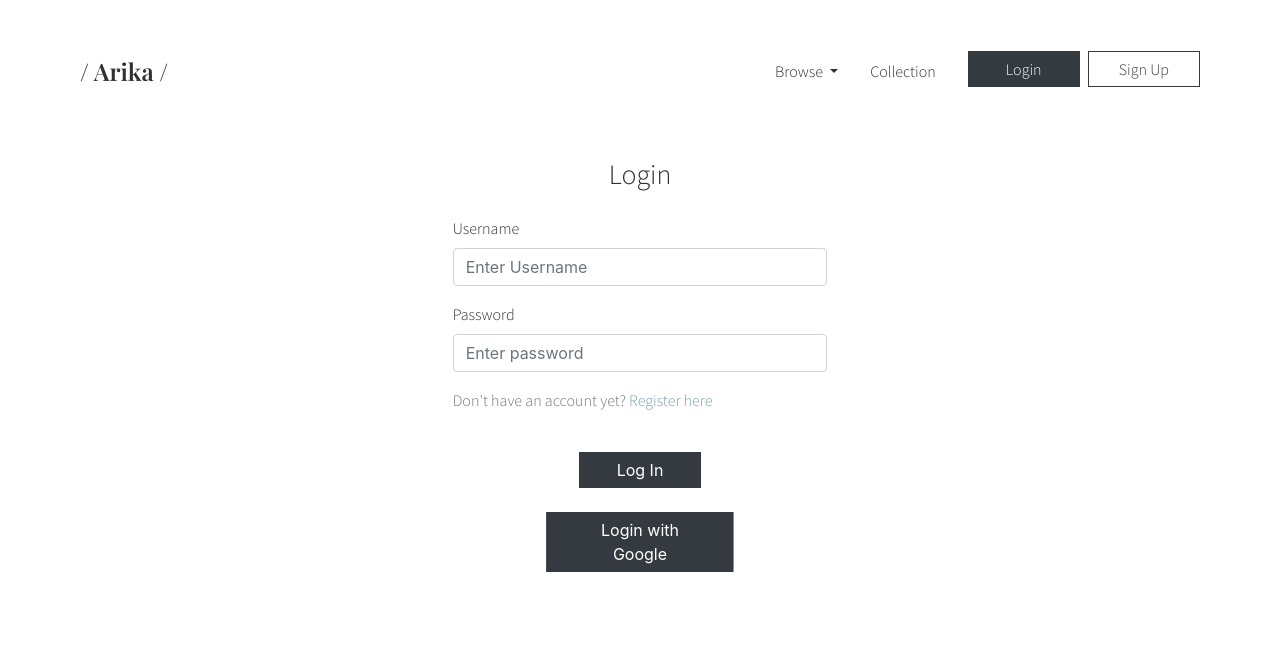
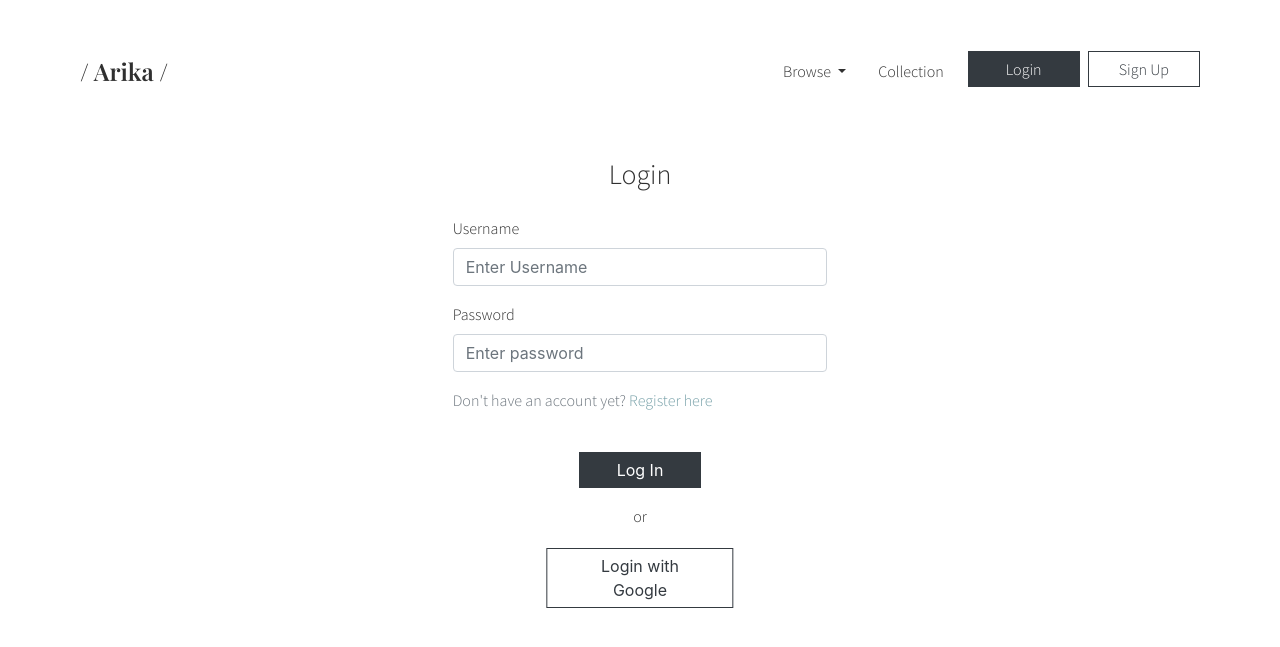
Before and after one commit to aaron-cys/cc-a3, a Flask app: page /login in a window 1280 px wide. Shown: the top 647 px of the page. Run offline with Flask 2, Linux system fonts and the light colour scheme; some libraries are stand-ins or nearby versions.

Commit message:
Update CSS

```diff
--- a/main.py
+++ b/main.py
@@ -267,16 +267,21 @@ def product(product_name):
     product_list = get_products_by_name(product_name)
 
     if request.method == 'POST':
-        # Store product in bag session
-        if 'bag' not in session:
-            session['bag'] = []
-        bag = session['bag']
-        bag.append(request.form['product_name'])
-        bag.append(request.form.get('size'))
-        session['bag'] = bag
+        if u_session:
+            # Store product in bag session
+            if 'bag' not in session:
+                session['bag'] = []
+            bag = session['bag']
+            bag.append(request.form['product_name'])
+            bag.append(request.form.get('size'))
+            session['bag'] = bag
 
-        message = "Successfully added to bag!"
-        return render_template('product.html', u_session=u_session, message=message, product_name=product_name, product_list=product_list, bag=bag)
+            message = "Successfully added to bag!"
+            return render_template('product.html', u_session=u_session, message=message, product_name=product_name, product_list=product_list, bag=bag)
+        else:
+            message = "Please log in to add to bag"
+            return render_template('product.html', u_session=u_session, message=message, product_name=product_name, product_list=product_list)
+
     else:
         return render_template('product.html', u_session=u_session, message=message, product_name=product_name, product_list=product_list)
 
--- a/templates/login.html
+++ b/templates/login.html
@@ -45,8 +45,9 @@
                     <button type="submit" class="btn btn-dark mt-4" id="sml-btn" name="login">Log In</button>
                 </div>
             </form>
+            <p class="mt-3 text-center" style="margin-bottom: -0.25em;">or</p>
             <form method="POST">
-                <button type="submit" class="btn btn-dark mt-4" id="sml-btn"
+                <button type="submit" class="btn btn-outline-dark mt-4" id="sml-btn"
                     style="margin-left: 50%; transform: translate(-50%);" name="google">Login with Google</button>
             </form>
         </div>
--- a/templates/nav_layout.html
+++ b/templates/nav_layout.html
@@ -22,7 +22,7 @@
                         <a class="dropdown-item" href="/new">New</a>
                     </div>
                 </li>
-                <li class="nav-item mr-4">
+                <li class="nav-item mr-3">
                     <a class="nav-link" id="minor-link" href="/collection">Collection</a>
                 </li>
 
--- a/templates/product.html
+++ b/templates/product.html
@@ -29,7 +29,7 @@
                     <td>
                         <div style="margin-top: -5em;">
                             {% if message %}
-                            <p>{{ message }}</p>
+                            <p style="color: rgb(0, 172, 149);">{{ message }}</p>
                             {% endif %}
                             <h1 class="stylised-header">/ {{ p['name'] }} /</h1>
                             <p class="mt-1" style="font-size: 20px;">${{ p['price'] }}.00 / {{ p['colour'] }}</p>
```
